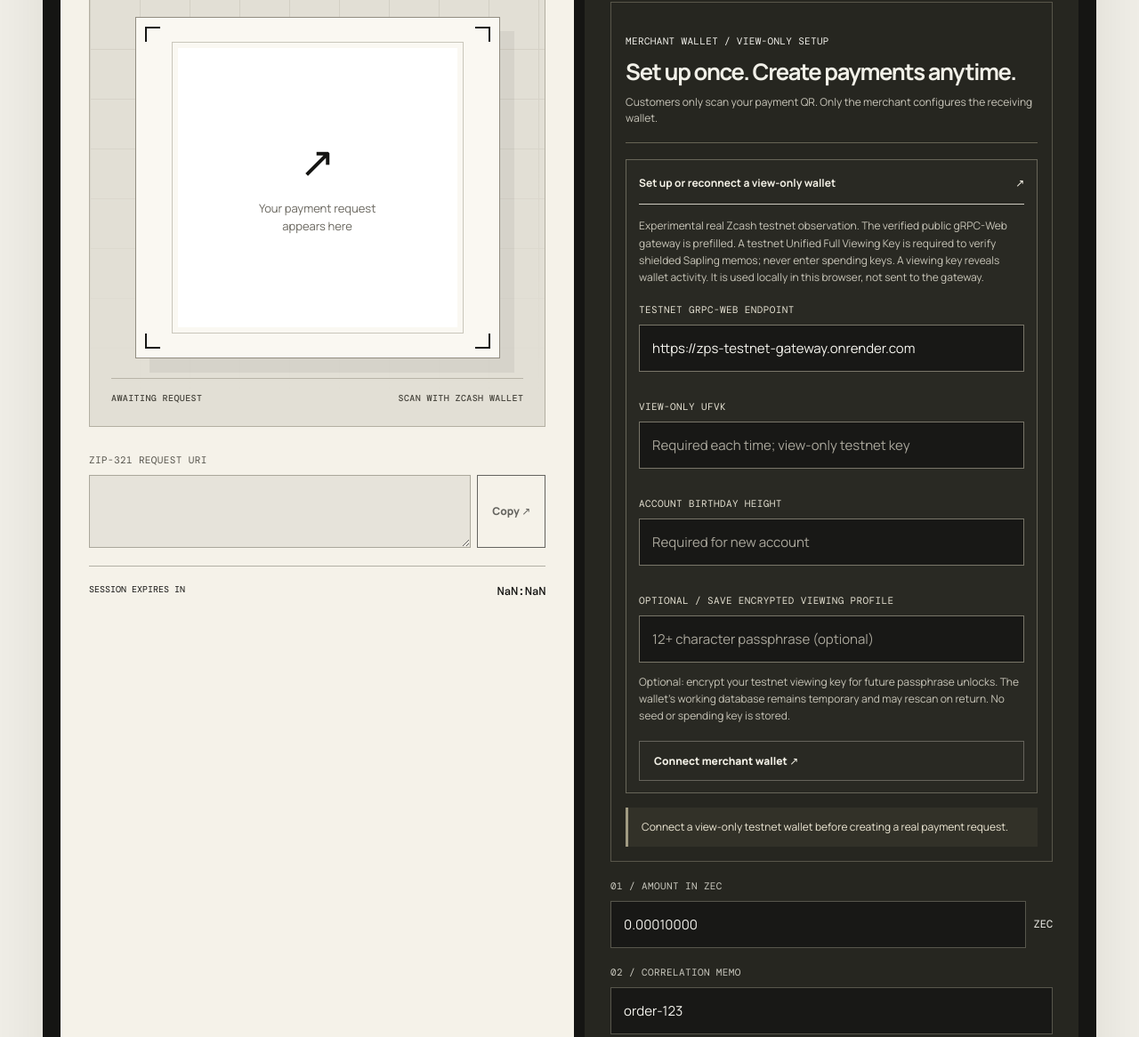
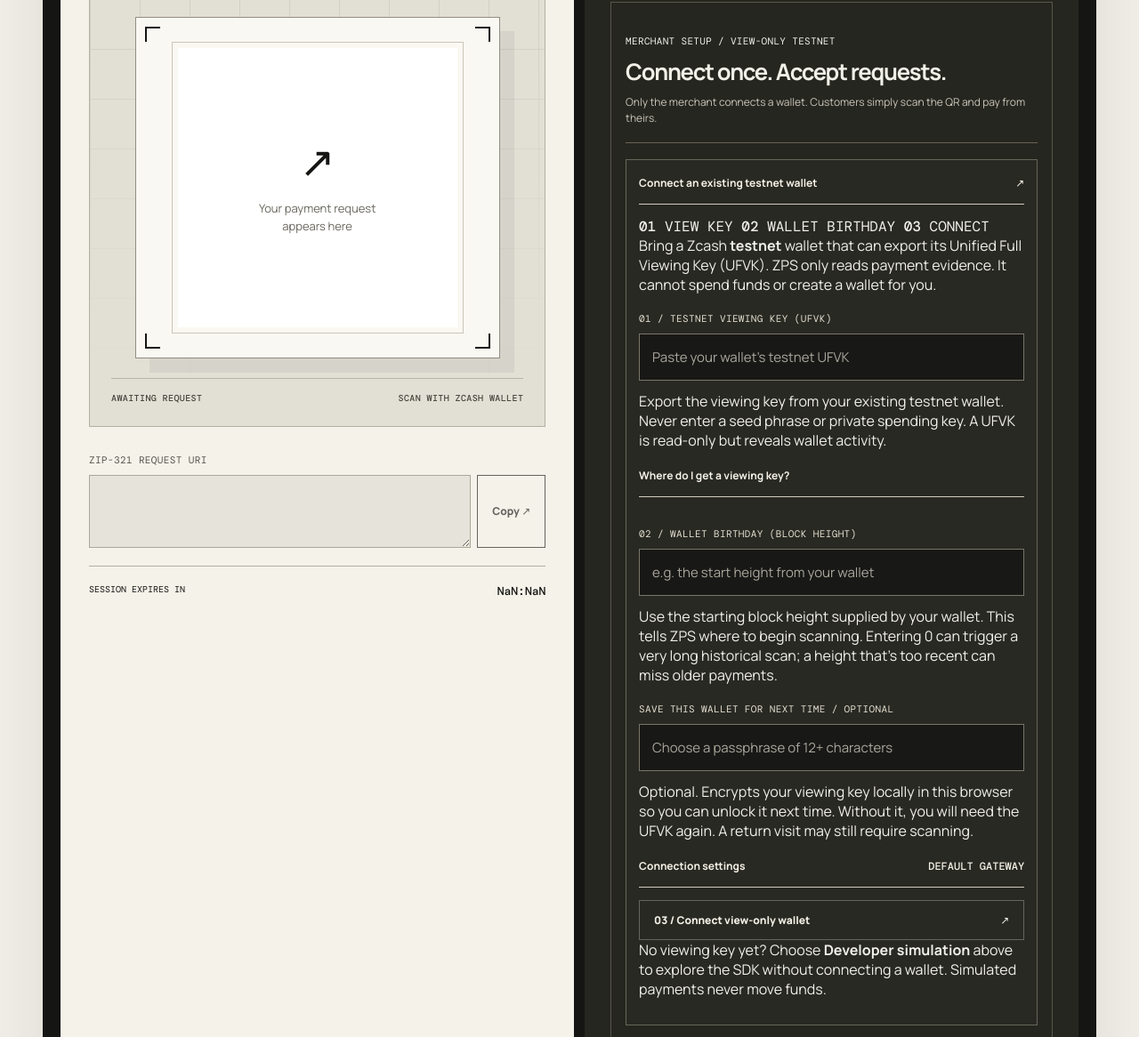
Before and after one commit to Iniwura/zcash-payment-sessions, a website built with Vite: page examples/checkout/checkout.html in a window 1280 px wide. Shown: the part 1464-2630 px from the top of the page at 89% size. Built offline with nearby package versions, Linux system fonts and the light colour scheme; what zcash-payment-sessions would draw is missing.

Commit message:
make merchant onboarding understandable without changing viewing-wallet architecture

```diff
--- a/examples/checkout/checkout.html
+++ b/examples/checkout/checkout.html
@@ -148,27 +148,48 @@
                 <p id="real-mode-notice" class="compatibility-note hidden" role="status"></p>
                 <div id="real-config" class="real-config">
                   <div class="merchant-profile-header">
-                    <span class="eyebrow mono">MERCHANT WALLET / VIEW-ONLY SETUP</span>
-                    <strong>Set up once. Create payments anytime.</strong>
-                    <p>Customers only scan your payment QR. Only the merchant configures the receiving wallet.</p>
+                    <span class="eyebrow mono">MERCHANT SETUP / VIEW-ONLY TESTNET</span>
+                    <strong>Connect once. Accept requests.</strong>
+                    <p>Only the merchant connects a wallet. Customers simply scan the QR and pay from theirs.</p>
                   </div>
                   <div id="merchant-unlock-panel" class="merchant-unlock-panel hidden">
-                    <label class="field-label" for="merchant-unlock-passphrase">UNLOCK SAVED MERCHANT WALLET</label>
-                    <input id="merchant-unlock-passphrase" type="password" autocomplete="off" placeholder="Your merchant profile passphrase" />
-                    <button id="merchant-unlock" class="button button-primary full-width" type="button">Unlock merchant wallet ↗</button>
+                    <div class="merchant-step-marker mono">RETURNING MERCHANT / ENCRYPTED PROFILE</div>
+                    <label class="field-label" for="merchant-unlock-passphrase">YOUR PROFILE PASSPHRASE</label>
+                    <input id="merchant-unlock-passphrase" type="password" autocomplete="off" placeholder="Passphrase used when saving this wallet" />
+                    <button id="merchant-unlock" class="button button-primary full-width" type="button">Unlock saved wallet ↗</button>
+                    <p class="config-note">Your viewing key is encrypted in this browser. Unlocking can require a new chain scan. No spending key is stored.</p>
                     <button id="merchant-forget" class="button button-quiet" type="button">Remove saved unlock profile</button>
-                    <p class="config-note">The viewing key is locally encrypted with your passphrase. Never use a spending key.</p>
                   </div>
                   <details id="merchant-advanced" class="merchant-advanced" open>
-                    <summary>Set up or reconnect a view-only wallet <span aria-hidden="true">↗</span></summary>
-                  <p class="config-note">Experimental real Zcash testnet observation. The verified public gRPC-Web gateway is prefilled. A testnet Unified Full Viewing Key is required to verify shielded Sapling memos; never enter spending keys. A viewing key reveals wallet activity. It is used locally in this browser, not sent to the gateway.</p>
-                  <label class="field-label" for="lightwalletd-url">TESTNET GRPC-WEB ENDPOINT</label><input id="lightwalletd-url" type="url" value="https://zps-testnet-gateway.onrender.com" placeholder="https://your-proxy.example" autocomplete="off" />
-                  <label class="field-label" for="viewing-key">VIEW-ONLY UFVK</label><input id="viewing-key" type="password" placeholder="Required each time; view-only testnet key" autocomplete="off" />
-                  <label class="field-label" for="birthday-height">ACCOUNT BIRTHDAY HEIGHT</label><input id="birthday-height" type="number" min="0" placeholder="Required for new account" />
-                  <label class="field-label" for="merchant-setup-passphrase">OPTIONAL / SAVE ENCRYPTED VIEWING PROFILE</label>
-                  <input id="merchant-setup-passphrase" type="password" autocomplete="new-password" placeholder="12+ character passphrase (optional)" />
-                  <p class="config-note">Optional: encrypt your testnet viewing key for future passphrase unlocks. The wallet's working database remains temporary and may rescan on return. No seed or spending key is stored.</p>
-                  <button id="open-testnet" class="button button-secondary full-width" type="button">Connect merchant wallet ↗</button>
+                    <summary>Connect an existing testnet wallet <span aria-hidden="true">↗</span></summary>
+                    <div class="merchant-setup-path mono" aria-label="Merchant connection steps">
+                      <span><b>01</b> VIEW KEY</span>
+                      <span><b>02</b> WALLET BIRTHDAY</span>
+                      <span><b>03</b> CONNECT</span>
+                    </div>
+                    <p class="merchant-setup-lead">Bring a Zcash <strong>testnet</strong> wallet that can export its Unified Full Viewing Key (UFVK). ZPS only reads payment evidence. It cannot spend funds or create a wallet for you.</p>
+                    <label class="field-label" for="viewing-key">01 / TESTNET VIEWING KEY (UFVK)</label>
+                    <input id="viewing-key" type="password" placeholder="Paste your wallet's testnet UFVK" autocomplete="off" aria-describedby="viewing-key-help" />
+                    <p id="viewing-key-help" class="merchant-field-hint">Export the viewing key from your existing testnet wallet. Never enter a seed phrase or private spending key. A UFVK is read-only but reveals wallet activity.</p>
+                    <details class="merchant-help-details">
+                      <summary>Where do I get a viewing key?</summary>
+                      <p>In a compatible testnet wallet, look for a viewing-key export. Copy its <strong>Unified Full Viewing Key</strong>, not its wallet address, recovery phrase or spending key. Some wallets cannot export a UFVK; you must use one that supports it.</p>
+                      <p>A receiving address alone cannot be converted into a viewing key. ZPS does not generate or store spending keys.</p>
+                    </details>
+                    <label class="field-label" for="birthday-height">02 / WALLET BIRTHDAY (BLOCK HEIGHT)</label>
+                    <input id="birthday-height" type="number" min="0" placeholder="e.g. the start height from your wallet" aria-describedby="birthday-height-help" />
+                    <p id="birthday-height-help" class="merchant-field-hint">Use the starting block height supplied by your wallet. This tells ZPS where to begin scanning. Entering 0 can trigger a very long historical scan; a height that's too recent can miss older payments.</p>
+                    <label class="field-label" for="merchant-setup-passphrase">SAVE THIS WALLET FOR NEXT TIME / OPTIONAL</label>
+                    <input id="merchant-setup-passphrase" type="password" autocomplete="new-password" placeholder="Choose a passphrase of 12+ characters" aria-describedby="merchant-save-help" />
+                    <p id="merchant-save-help" class="merchant-field-hint">Optional. Encrypts your viewing key locally in this browser so you can unlock it next time. Without it, you will need the UFVK again. A return visit may still require scanning.</p>
+                    <details class="merchant-connection-settings">
+                      <summary>Connection settings <span class="merchant-setting-state mono">DEFAULT GATEWAY</span></summary>
+                      <label class="field-label" for="lightwalletd-url">TESTNET GRPC-WEB ENDPOINT</label>
+                      <input id="lightwalletd-url" type="url" value="https://zps-testnet-gateway.onrender.com" placeholder="https://your-proxy.example" autocomplete="off" />
+                      <p class="merchant-field-hint">The testnet endpoint is preconfigured. Change this only if you operate another compatible gateway.</p>
+                    </details>
+                    <button id="open-testnet" class="button button-secondary full-width merchant-connect-action" type="button">03 / Connect view-only wallet <span aria-hidden="true">↗</span></button>
+                    <p class="merchant-path-footer">No viewing key yet? Choose <strong>Developer simulation</strong> above to explore the SDK without connecting a wallet. Simulated payments never move funds.</p>
                   </details>
                   <p id="wallet-connection-status" class="compatibility-note" role="status" aria-live="polite">Connect a view-only testnet wallet before creating a real payment request.</p>
                 </div>
```
